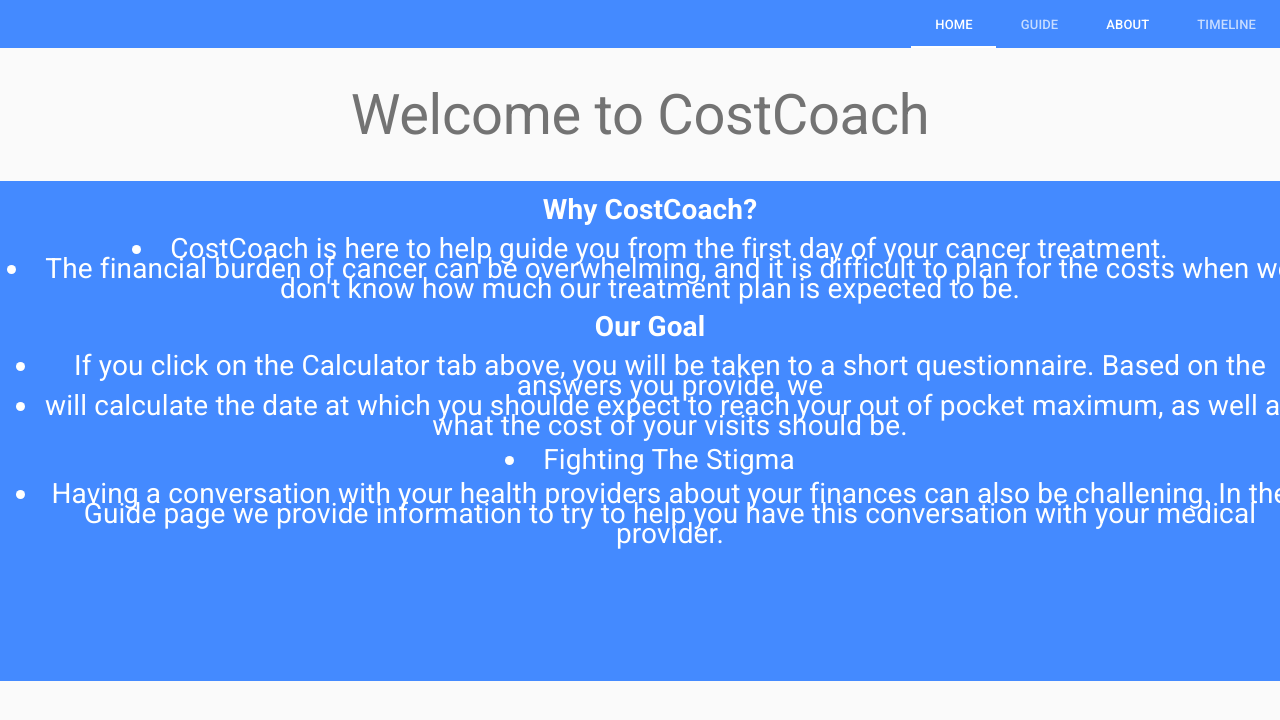
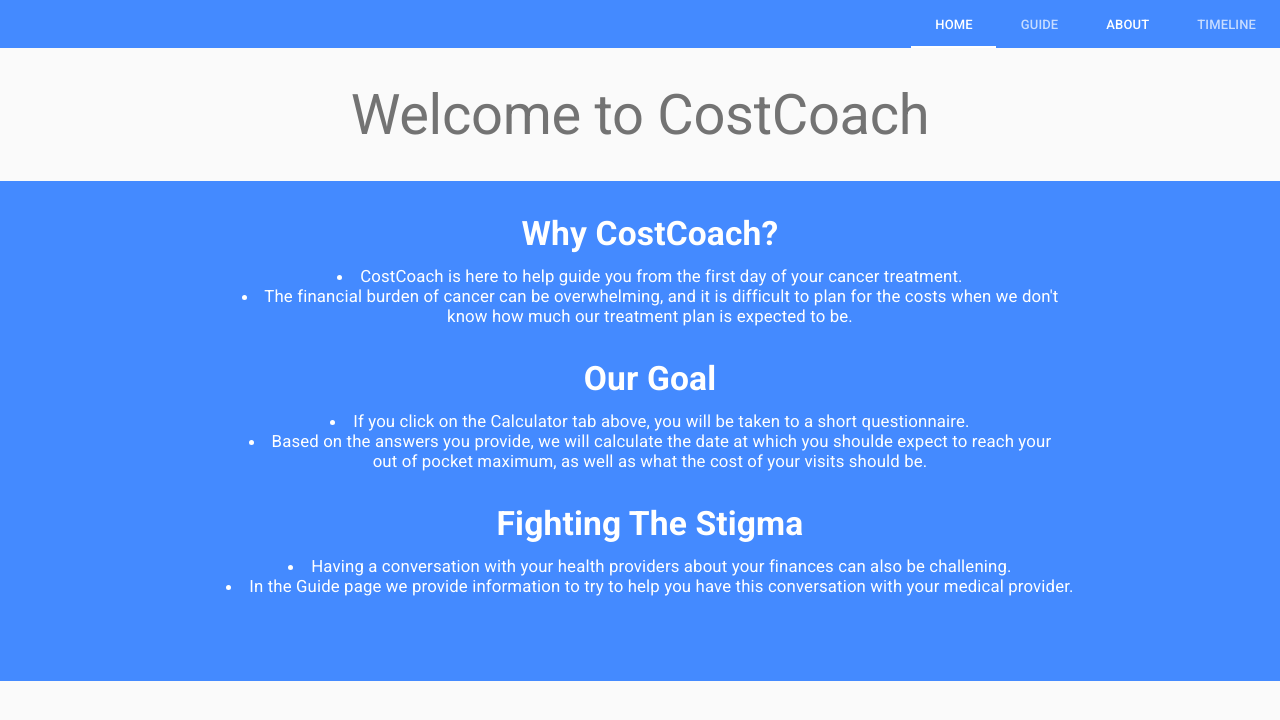
Before and after one commit to jnicolla/cost-coach, a Vue app in the folder client/: page /#/about in a window 1280 px wide. Shown: the top 720 px of the page. Built offline with nearby package versions, Linux system fonts and the light colour scheme; what vue-light-timeline would draw is missing.

Commit message:
edited about page

```diff
--- a/client/src/components/About.vue
+++ b/client/src/components/About.vue
@@ -7,26 +7,25 @@
         <div>
             <center><md-content class="md-primary">
 
+                <br />
+                    <h1> Why CostCoach?<br /></h1>
 
-                    <h1 style="font-size:200%;"> Why CostCoach?<br /></h1>
-
-                            <li style="font-size:200%;">CostCoach is here to help guide you from the first day of your cancer treatment.<br /></li>
-                            <li style="font-size:200%;">The financial burden of cancer can be overwhelming, and it is difficult to plan for the costs when we don't know how much
+                            <li>CostCoach is here to help guide you from the first day of your cancer treatment.<br /></li>
+                            <li>The financial burden of cancer can be overwhelming, and it is difficult to plan for the costs when we don't <br /> know how much
                                  our treatment plan is expected to be.<br /></li>
 
+                <br />
+                    <h1> Our Goal<br /></h1>
 
-                    <h1 style="font-size:200%;"> Our Goal<br /></h1>
-                         <ul>
-                            <li style="font-size:200%;">If you click on the Calculator tab above, you will be taken to a short questionnaire. Based on the answers you provide,
-                                 we</li>
-                            <li style="font-size:200%;">will calculate the date at which you shoulde expect to reach your out of pocket maximum, as well as what the cost of your visits should be.</li>
-                        </ul>
-                    <li style="font-size:200%;">Fighting The Stigma</li>
-                        <ul>
-                            <li style="font-size:200%;">Having a conversation with your health providers about your finances can also be challening. In the Guide page
-                we provide information to try to help you have this conversation with your medical provider.</li>
+                            <li>If you click on the Calculator tab above, you will be taken to a short questionnaire. <br /></li>
+                            <li>Based on the answers you provide, we will calculate the date at which you shoulde expect to reach your <br /> out of pocket maximum, as well as what the cost of your visits should be.<br /></li>
+                <br />
+                    <h1>Fighting The Stigma<br /></h1>
 
-                        </ul>
+                            <li>Having a conversation with your health providers about your finances can also be challening.<br /></li>
+                            <li>In the Guide page we provide information to try to help you have this conversation with your medical provider.<br /></li>
+
+
 
             </md-content>
             </center>
@@ -50,7 +49,8 @@
     display: inline-block;
     justify-content: center;
     align-items: center;
-    background-color:lightgrey;
+    font-size:120%;
+    text-align: center;
   }
 
 </style>
```
